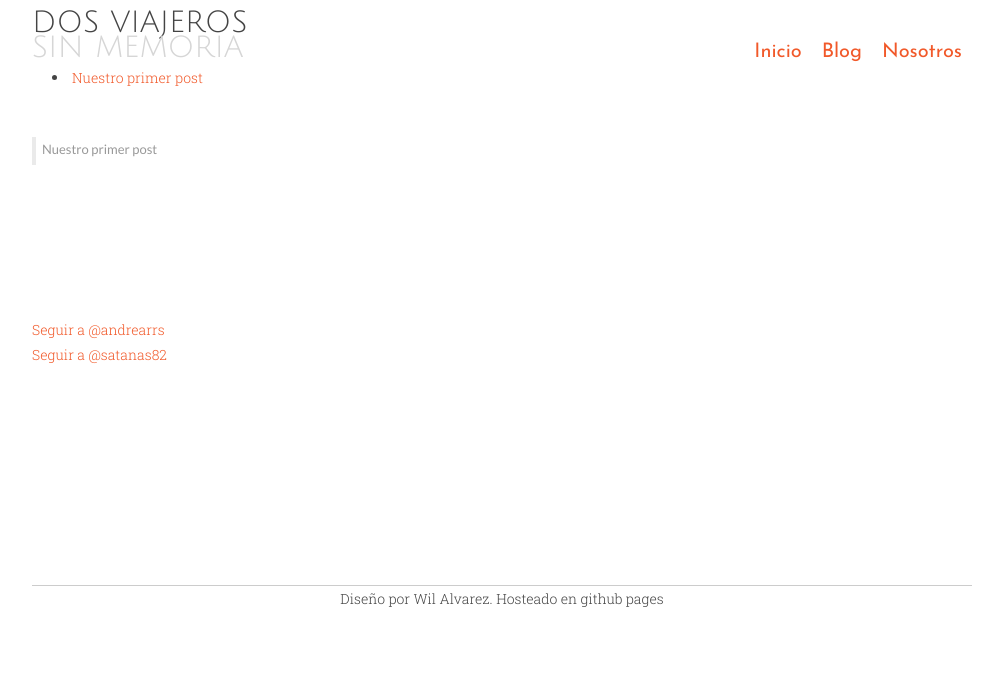
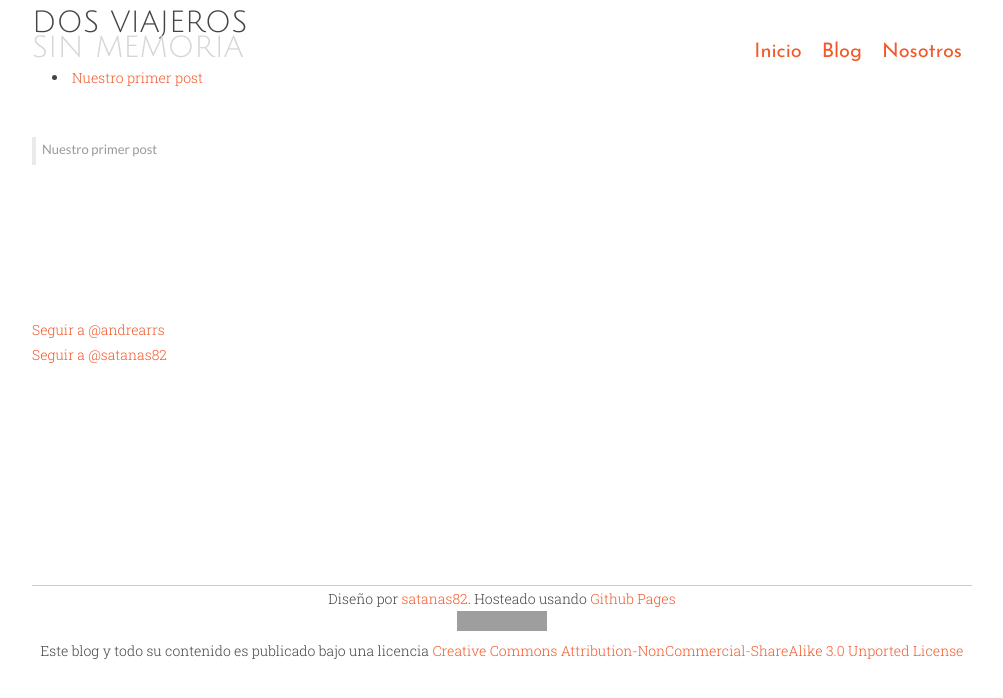
Before and after one commit to satanas/dosviajeros, a Jekyll site: the page built from index.html, in a window 1280 px wide. Shown: the top 698 px of the page, without its empty margins (138-1141 px from the left). Built offline with Jekyll 4.4.1, drawn with Linux system fonts in a browser that asks for light colours; Markdown is read by kramdown in place of the engine named in the settings; comment, search, counter and statistics services are not loaded; grey boxes are pictures that could not be loaded.

Commit message:
Added information to footer

```diff
--- a/_includes/footer.html
+++ b/_includes/footer.html
@@ -1 +1,12 @@
-<div id="footer">Diseño por Wil Alvarez. Hosteado en github pages</div>
+<div id="footer">
+    <div id="credits">
+        Diseño por <a href="http://twitter.com/satanas82">satanas82</a>.
+        Hosteado usando <a href="http://pages.github.com/">Github Pages</a>
+    </div>
+    <div id="license">
+        <a rel="license" href="http://creativecommons.org/licenses/by-nc-sa/3.0/deed.en_US">
+            <img alt="Creative Commons License" style="border-width:0" src="http://i.creativecommons.org/l/by-nc-sa/3.0/80x15.png" />
+        </a><br />
+        Este blog y todo su contenido es publicado bajo una licencia <a rel="license" href="http://creativecommons.org/licenses/by-nc-sa/3.0/deed.en_US">Creative Commons Attribution-NonCommercial-ShareAlike 3.0 Unported License</a>
+    </div>
+</div>
```
